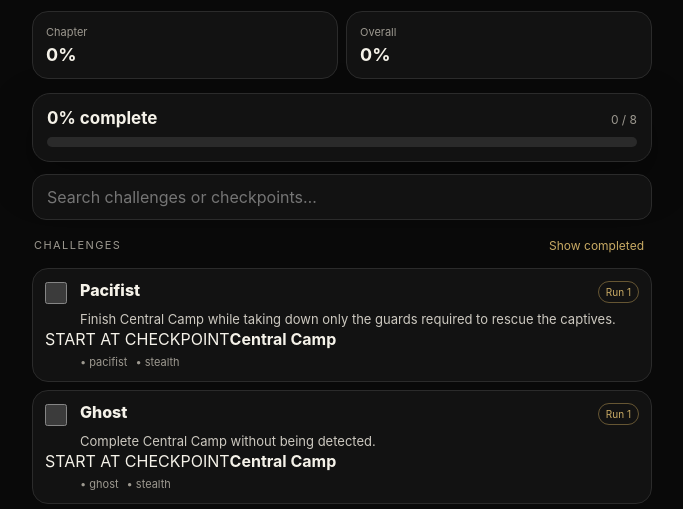
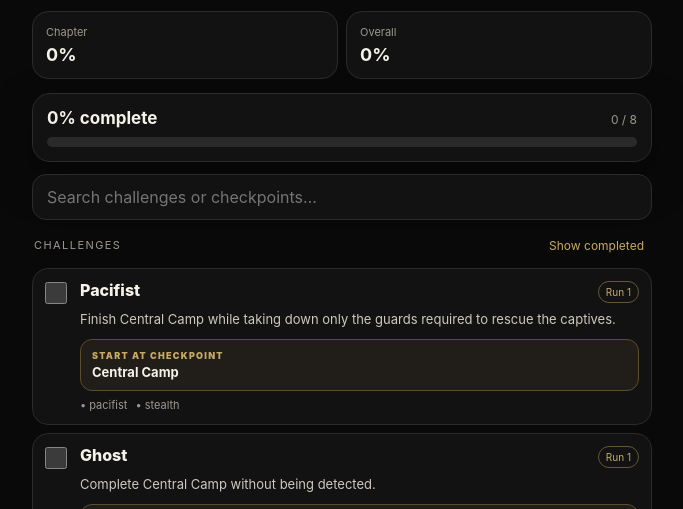
Before and after one commit to gitRob0t/mission-control-007, a plain HTML site: page index.html in a window 1280 px wide. Shown: the part 221-730 px from the top of the page, without its empty margins (298-981 px from the left). Drawn offline with Linux system fonts and the light colour scheme.

Commit message:
Style checkpoint callouts on challenge cards

```diff
--- a/assets/styles.css
+++ b/assets/styles.css
@@ -16,11 +16,7 @@
 }
 * { box-sizing:border-box; }
 html, body { margin:0; min-height:100%; background:var(--bg); color:var(--text); }
-body {
-  font-family:Inter, ui-sans-serif, -apple-system, BlinkMacSystemFont, "Segoe UI", sans-serif;
-  -webkit-font-smoothing:antialiased;
-  padding:max(14px, env(safe-area-inset-top)) 14px calc(22px + env(safe-area-inset-bottom));
-}
+body { font-family:Inter, ui-sans-serif, -apple-system, BlinkMacSystemFont, "Segoe UI", sans-serif; -webkit-font-smoothing:antialiased; padding:max(14px, env(safe-area-inset-top)) 14px calc(22px + env(safe-area-inset-bottom)); }
 button, input { font:inherit; }
 button { -webkit-tap-highlight-color:transparent; }
 #app { max-width:620px; margin:0 auto; }
@@ -61,7 +57,10 @@ h1 { font-size:31px; line-height:1.02; margin:6px 0 6px; letter-spacing:-.03em;
 .title { font-size:16px; line-height:1.15; font-weight:850; }
 .badge { color:var(--gold); border:1px solid #665633; border-radius:999px; padding:4px 7px; font-size:10px; white-space:nowrap; }
 .description { margin:7px 0 0 35px; color:#cdc9c0; font-size:13px; line-height:1.38; }
-.meta { margin:6px 0 0 35px; color:var(--muted); font-size:11px; display:flex; gap:8px; flex-wrap:wrap; }
+.checkpoint-callout { margin:10px 0 0 35px; padding:10px 11px; background:rgba(200,170,100,.08); border:1px solid #5b4d2e; border-radius:12px; display:flex; flex-direction:column; gap:3px; }
+.checkpoint-label { color:var(--gold); font-size:9px; letter-spacing:.14em; font-weight:900; }
+.checkpoint-callout strong { color:var(--text); font-size:13px; line-height:1.25; }
+.meta { margin:7px 0 0 35px; color:var(--muted); font-size:11px; display:flex; gap:8px; flex-wrap:wrap; }
 .warning { margin:8px 0 0 35px; padding:9px 10px; border:1px solid #5a4725; border-radius:12px; color:#e4c887; font-size:12px; background:rgba(226,185,105,.07); }
 .notes { margin-top:15px; background:var(--surface-2); border:1px solid var(--line); border-radius:16px; padding:13px 14px; }
 .notes-title { color:var(--gold); font-size:11px; letter-spacing:.12em; font-weight:850; margin-bottom:7px; }
```
